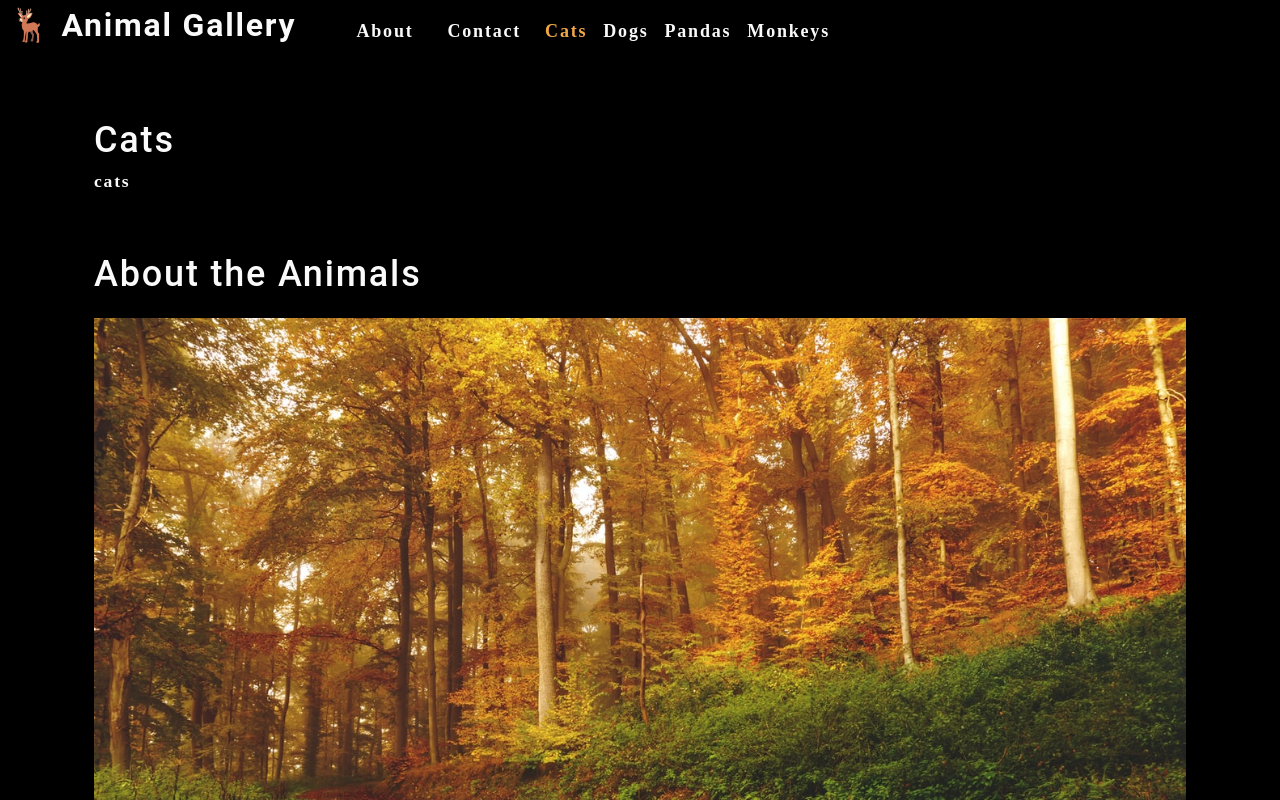
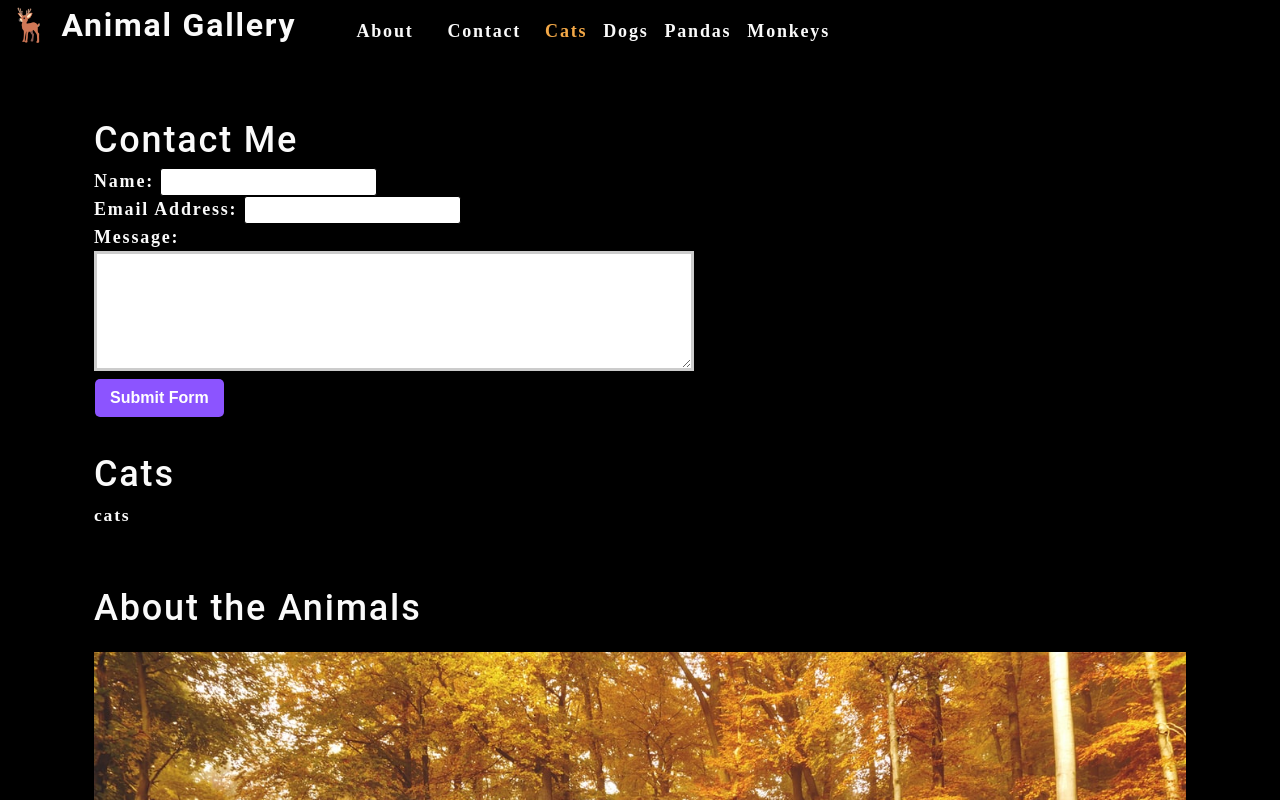
Before and after one commit to amiedawn/photo-gallery, a React (Create React App) app: page / in a window 1280 px wide. Shown: the top 800 px of the page. Built offline with nearby package versions, Linux system fonts and the light colour scheme.

Commit message:
contact design complete

```diff
--- a/src/App.js
+++ b/src/App.js
@@ -2,6 +2,7 @@
 import Nav from './components/Nav';
 import Gallery from './components/Gallery';
 import About from './components/About';
+import ContactForm from './components/Contact';
 
 function App() {
   const [categories] = useState([
@@ -33,6 +34,7 @@
         setCurrentCategory={setCurrentCategory}
         ></Nav>
       <main>
+        <ContactForm></ContactForm>
         <Gallery currentCategory={currentCategory}></Gallery>
         <About></About>
       </main>
--- a/src/components/Contact/index.js
+++ b/src/components/Contact/index.js
@@ -1,22 +1,34 @@
-import React from 'react';
+import React, { useState } from 'react';
 
 function ContactForm() {
+
+  const [formState, setFormState] = useState({ name: '', email: '', message: '' });
+  const { name, email, message } = formState;
+
+  function handleChange(e) {
+    setFormState({...formState, [e.target.name]: e.target.value })
+  }
+
+  function handleSubmit(e) {
+    e.preventDefault();
+    console.log(formState);
+  }
 
   return (
     <section>
       <h1>Contact Me</h1>
-      <form id="contact-form">
+      <form id="contact-form" onSubmit={handleSubmit}>
         <div>
           <label htmlFor="name">Name: </label>
-          <input type="text" name="name" />
+          <input type="text" name="name" defaultValue={name} onChange={handleChange} />
         </div>
         <div>
           <label htmlFor="email">Email Address: </label>
-          <input type="email" name="email" />
+          <input type="email" name="email" defaultValue={email} onChange={handleChange} />
         </div>
         <div>
           <label htmlFor="message">Message: </label>
-          <textarea name="message" rows='5' />
+          <textarea name="message" rows='5' defaultValue={message} onChange={handleChange} />
         </div>
         <button type="submit">Submit Form</button>
       </form>
```
